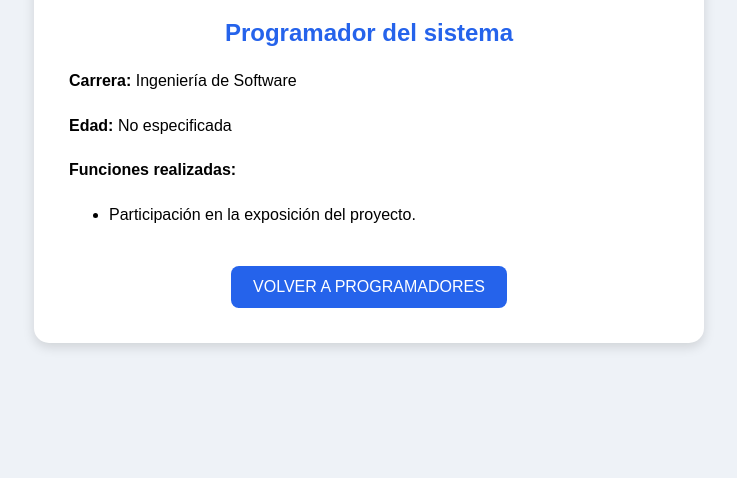
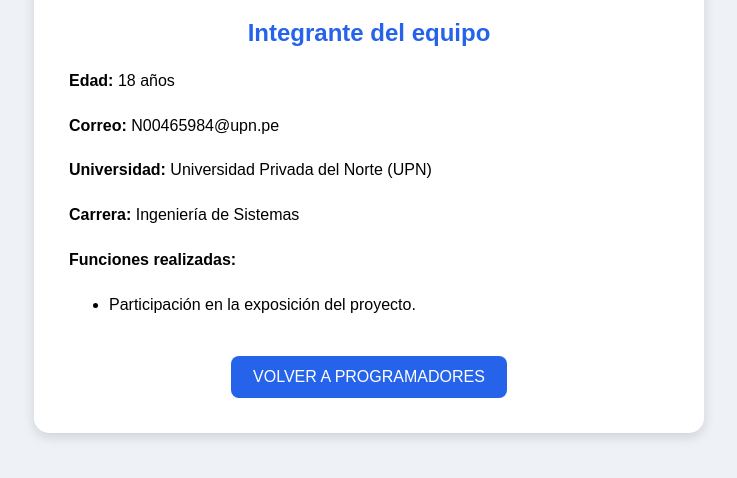
Before and after one commit to estrella127h/PerfilesProgramadores, a plain HTML site: page perfil5.html in a window 1280 px wide. Shown: the part 300-778 px from the top of the page, without its empty margins (271-1008 px from the left). Drawn offline with Linux system fonts and the light colour scheme.

Commit message:
Update personal information in perfil5.html

```diff
--- a/perfil5.html
+++ b/perfil5.html
@@ -58,14 +58,17 @@
     <img src="foto5.jpg" alt="Fotografía de Axel" class="foto">
 
     <h1>Levano Suarez, Axel Jesus</h1>
-
-    <h2>Programador del sistema</h2>
+    <h2>Integrante del equipo</h2>
 
     <div class="datos">
 
-        <p><strong>Carrera:</strong> Ingeniería de Software</p>
+        <p><strong>Edad:</strong> 18 años</p>
 
-        <p><strong>Edad:</strong> No especificada</p>
+        <p><strong>Correo:</strong> N00465984@upn.pe</p>
+
+        <p><strong>Universidad:</strong> Universidad Privada del Norte (UPN)</p>
+
+        <p><strong>Carrera:</strong> Ingeniería de Sistemas</p>
 
         <p><strong>Funciones realizadas:</strong></p>
 
```
